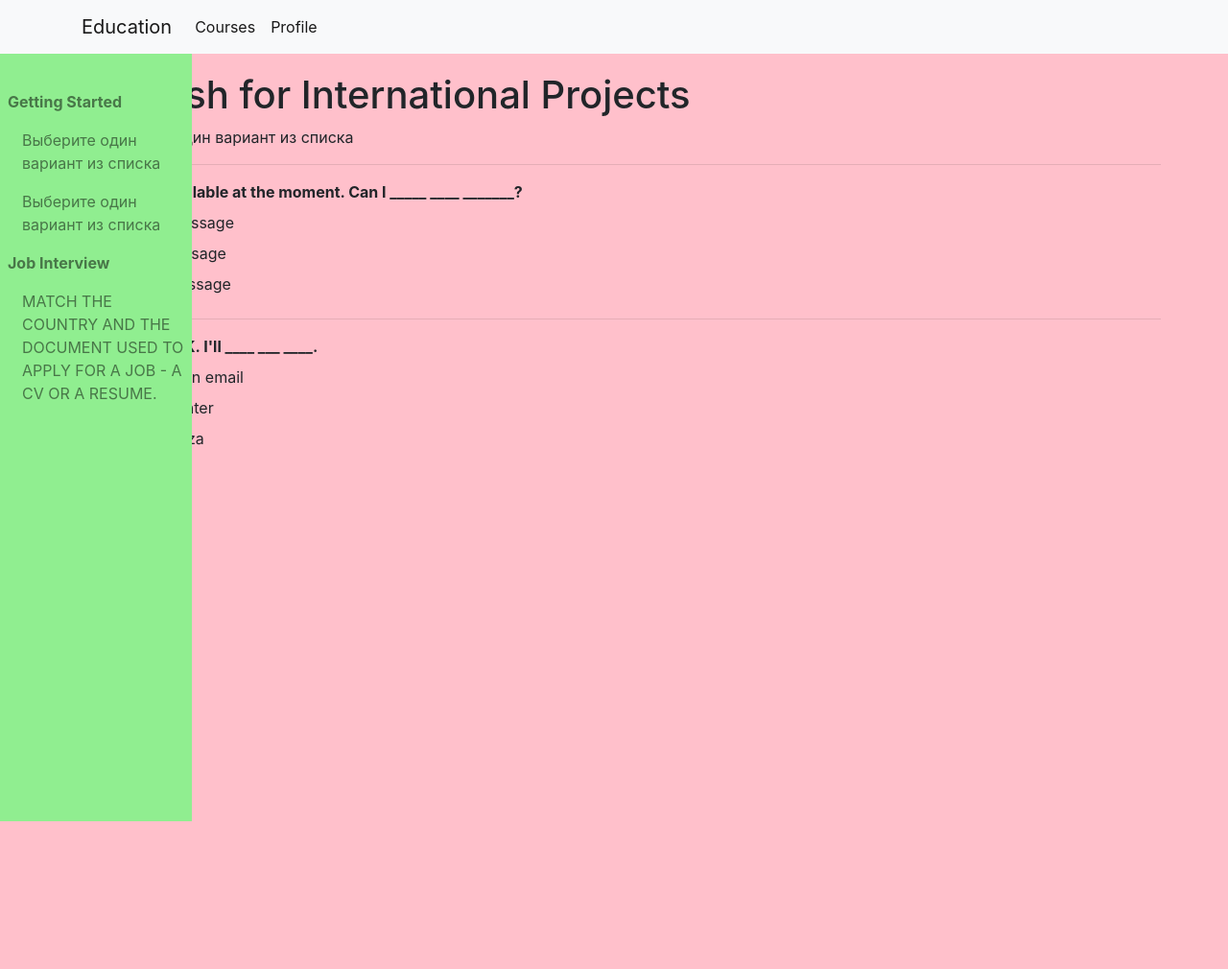
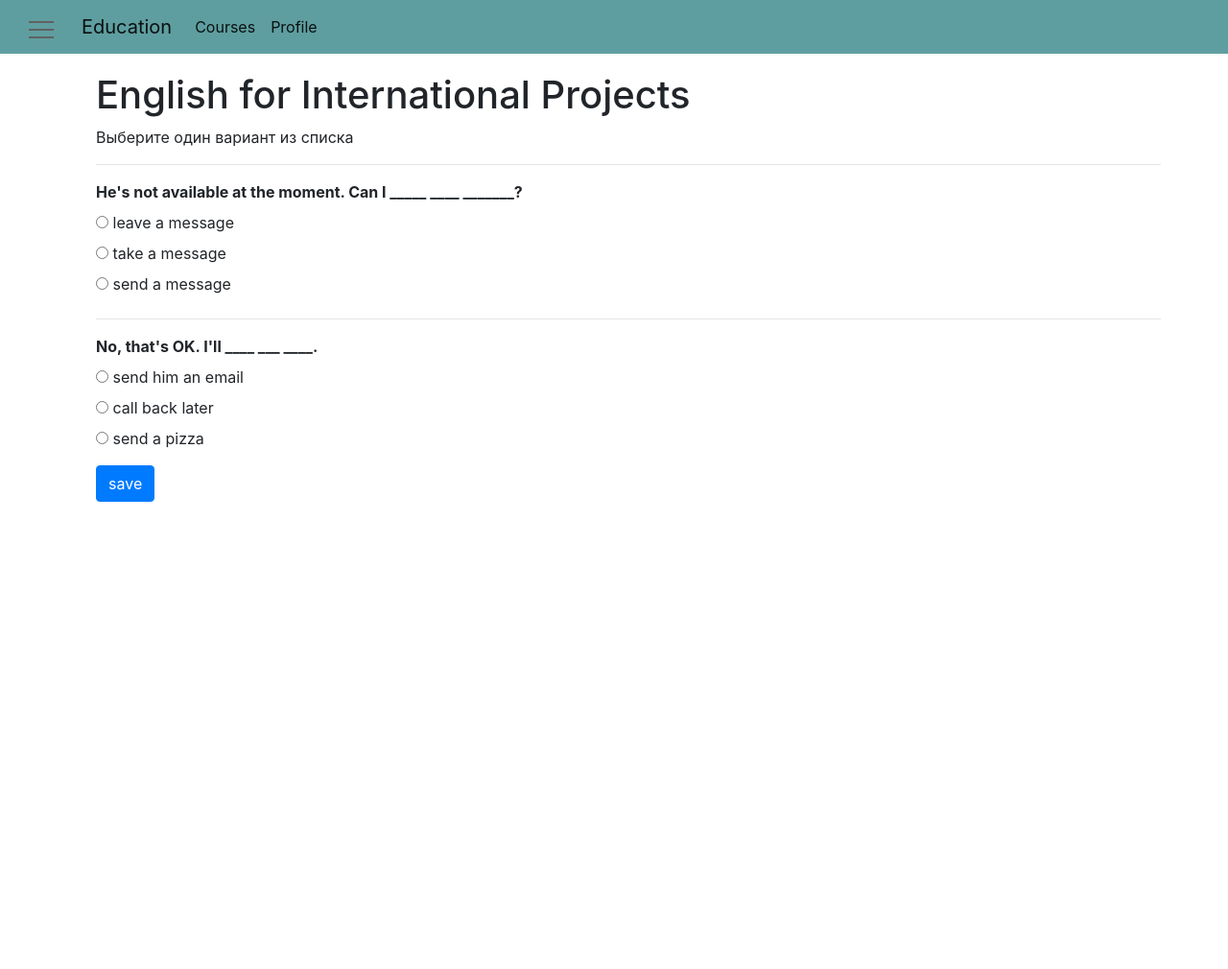
Before and after one commit to sharudin-daniel/education, a Django app: page /core/task/1/ in a window 1280 px wide. Shown: the whole page at 96% size. After the commit the page ends 523 px from the top, so only its background shows below. Run offline with Django 4.2, Linux system fonts and the light colour scheme; a user stored in the database is signed in; data comes from the database, SQL or seed files in the repository; data that the repository does not hold is empty; some libraries are stand-ins or nearby versions.

Commit message:
Поправил сайдбар на панеле заданий (но нужно еще править)

```diff
--- /dev/null
+++ b/static/base.js
@@ -0,0 +1,6 @@
+//Left sidebar
+$(document).ready(function(){
+	$('#nav-icon1,#nav-icon2,#nav-icon3,#nav-icon4').click(function(){
+		$(this).toggleClass('open');
+	});
+});
--- a/static/quiz.js
+++ b/static/quiz.js
@@ -2,8 +2,8 @@ console.log("hui")
 
 const url = window.location.href
 
-const quizBox = document.getElementById('quiz-box')
-console.log(quizBox)
+const taskBox = document.getElementById('task-box')
+console.log(taskBox)
 
 let data
 
@@ -14,14 +14,14 @@ $.ajax( {
     data = response.data
     data.forEach(el => {
         for(const [question, answers] of Object.entries(el)) {
-        quizBox.innerHTML += `
+        taskBox.innerHTML += `
             <hr>
             <div class="mb-2">
                 <b>${question}</b>
             </div>
         `
             answers.forEach(answer =>{
-                quizBox.innerHTML += `
+                taskBox.innerHTML += `
                     <div>
                         <input type="radio" class="ans" id="${question}-${answer}" name="${question}" value="${answer}">
                         <label for="${question}">${answer}</label>
@@ -36,7 +36,7 @@ $.ajax( {
     }
 })
 
-const  quizForm = document.getElementById('quiz-form')
+const  taskForm = document.getElementById('task-form')
 const csrf = document.getElementsByName('csrfmiddlewaretoken')
 
 const sendData = () => {
@@ -59,7 +59,7 @@ $.ajax( {
     data: data,
     success: function(response){
         const results = response.results
-        quizForm.classList.add('not-visible')
+        taskForm.classList.add('not-visible')
 
         results.forEach(res => {
             const resDiv = document.createElement("div")
@@ -69,7 +69,7 @@ $.ajax( {
                 resDiv.classList.add(...cls)
 
                 if (resp == 'not answered') {
-                    resDiv.innerHTML += '<br> not answered'
+                    resDiv.innerHTML += '<ul> <li>Not answered</li></ul>'
                     resDiv.classList.add('bg-danger')
                 } else {
                     const answer = resp['answered']
@@ -77,12 +77,11 @@ $.ajax( {
 
                     if (answer == correct) {
                         resDiv.classList.add('bg-success')
-                        resDiv.innerHTML += `<br> answered: ${answer}`
+                        resDiv.innerHTML += `<ul> <li>Answered: ${answer}</li></ul>`
                     } else {
                         resDiv.classList.add('bg-danger')
-                        resDiv.innerHTML += ` <br> correct answered: ${correct}`
-                        resDiv.innerHTML += ` <br> answered: ${answer}`
-
+                        resDiv.innerHTML += `<ul> <li>Answered: ${answer}</li></ul>`
+                        resDiv.innerHTML += `<ul> <li>Correct answered: ${correct}</li></ul>`
                     }
                 }
             }
@@ -96,7 +95,7 @@ $.ajax( {
 })
 }
 
-quizForm.addEventListener('submit', e => {
+taskForm.addEventListener('submit', e => {
     e.preventDefault()
 
     sendData()
--- a/static/style.css
+++ b/static/style.css
@@ -1,10 +1,8 @@
 body {
-  background-color: pink;
-  margin-bottom: 500px; /* add more or less based on your choice */
+    margin-bottom: 500px;
 }
 
-.not-visible{
-    background: aqua;
+.not-visible {
     visibility: collapse;
     display: none;
 }
@@ -18,17 +16,86 @@ body {
 
 }
 
-@media (min-width:992px) {
-  .vertical-nav {
-      position: fixed;
-      top: 56px;
-      left: 0;
-      width: 200px;
-      height: 100%;
-      background-color: lightgreen;
-      color: white;
-      overflow-y: auto;
-      padding-top: 30px;
+#menu__toggle {
+    opacity: 0;
+}
 
-    }
+#menu__toggle:checked + .menu__btn > span {
+    transform: rotate(45deg);
 }
+
+#menu__toggle:checked + .menu__btn > span::before {
+    top: 0;
+    transform: rotate(0deg);
+}
+
+#menu__toggle:checked + .menu__btn > span::after {
+    top: 0;
+    transform: rotate(90deg);
+}
+
+#menu__toggle:checked ~ .menu__box {
+    left: 0 !important;
+}
+
+.menu__btn {
+    position: fixed;
+    top: 20px;
+    left: 20px;
+    width: 26px;
+    height: 26px;
+    cursor: pointer;
+    margin: 10px;
+    z-index: 10;
+}
+
+.menu__btn > span,
+.menu__btn > span::before,
+.menu__btn > span::after {
+    display: block;
+    position: absolute;
+    width: 100%;
+    height: 2px;
+    background-color: #616161;
+    transition-duration: .25s;
+}
+
+.menu__btn > span::before {
+    content: '';
+    top: -8px;
+}
+
+.menu__btn > span::after {
+    content: '';
+    top: 8px;
+}
+
+.menu__box {
+    display: block;
+    position: fixed;
+    top: 0;
+    left: -100%;
+    width: 300px;
+    height: 100%;
+    margin: 0;
+    padding: 80px 0;
+    list-style: none;
+    background-color: #ECEFF1;
+    box-shadow: 2px 2px 6px rgba(0, 0, 0, .4);
+    transition-duration: .25s;
+}
+
+.menu__item {
+    display: block;
+    padding: 12px 24px;
+    color: #333;
+    font-family: 'Roboto', sans-serif;
+    font-size: 20px;
+    font-weight: 600;
+    text-decoration: none;
+    transition-duration: .25s;
+}
+
+.menu__item:hover {
+    background-color: #CFD8DC;
+}
--- a/templates/base.html
+++ b/templates/base.html
@@ -1,14 +1,11 @@
 <link rel="stylesheet" href="https://stackpath.bootstrapcdn.com/bootstrap/4.1.3/css/bootstrap.min.css" integrity="sha384-MCw98/SFnGE8fJT3GXwEOngsV7Zt27NXFoaoApmYm81iuXoPkFOJwJ8ERdknLPMO" crossorigin="anonymous">
 
-<nav class="navbar navbar-expand-lg navbar-light bg-light" style="position: fixed; width: 100%; top: 0px; z-index:2">
-    <div class="container">
+<nav class="navbar navbar-expand-lg navbar-light " style="position: fixed; width: 100%; top: 0px; z-index:2; background: cadetblue">
+    <div class="container" >
         <a class="navbar-brand" href="{% url 'course_index' %}">Education</a>
-        <button class="navbar-toggler" type="button" data-toggle="collapse" data-target="#navbarSupportedContent" aria-controls="navbarSupportedContent" aria-expanded="false" aria-label="Toggle navigation">
-          <span class="navbar-toggler-icon"></span>
-        </button>
 
-        <div class="collapse navbar-collapse" id="navbarSupportedContent">
-          <ul class="navbar-nav mr-auto">
+        <div class="collapse navbar-collapse" >
+          <ul class="navbar-nav">
             <li class="nav-item active">
               <a class="nav-link" href="{% url 'course_index' %}">Courses</a>
             </li>
--- a/templates/base_course.html
+++ b/templates/base_course.html
@@ -8,22 +8,20 @@
     {% block page_course_content %}{% endblock %}
 </div>
 
-<nav class="navbar navbar-expand-lg navbar-light">
+<div class="hamburger-menu">
+    <input id="menu__toggle" type="checkbox" />
+    <label class="menu__btn" for="menu__toggle">
+      <span></span>
+    </label>
 
-  <div class="collapse navbar-collapse" id="navbarSupportedContent">
-    <ul class="navbar-nav mr-auto flex-column vertical-nav">
+    <ul class="menu__box">
         {% for chapter in course.chapter_set.all %}
-                  <li class="nav-item">
-                    <a class="nav-link" style="font-weight: bold;" href="{% url 'course_enrollment' course.pk %}">{{ chapter.title }}</a>
-                  </li>
+                  <li><a class="menu__item" style="font-weight: bold;" href="{% url 'course_enrollment' course.pk %}">{{ chapter.title }}</a></li>
                 {% for task in chapter.task_set.all %}
-                  <li class="nav-item">
-                    <a class="nav-link" style="margin-left: 15px;" href="{% url 'task' task.pk %}">{{ task.title }}</a>
-                  </li>
+                  <li><a class="menu__item" style="margin-left: 15px;" href="{% url 'task' task.pk %}">{{ task.title }}</a></li>
                 {% endfor %}
         {% endfor %}
     </ul>
-  </div>
-</nav>
-
+</div>
+    <script src="{% static 'base.js' %}"></script>
 {% endblock %}
--- a/templates/task.html
+++ b/templates/task.html
@@ -9,9 +9,9 @@
     <div>
         {{ task.title }}
     </div>
-<form id="quiz-form" class="mt-3 mb-3">
+<form id="task-form" class="mt-3 mb-3">
     {% csrf_token %}
-    <div id="quiz-box"></div>
+    <div id="task-box"></div>
     <button type="submit" class="btn btn-primary mt-2">save</button>
 </form>
 
```
